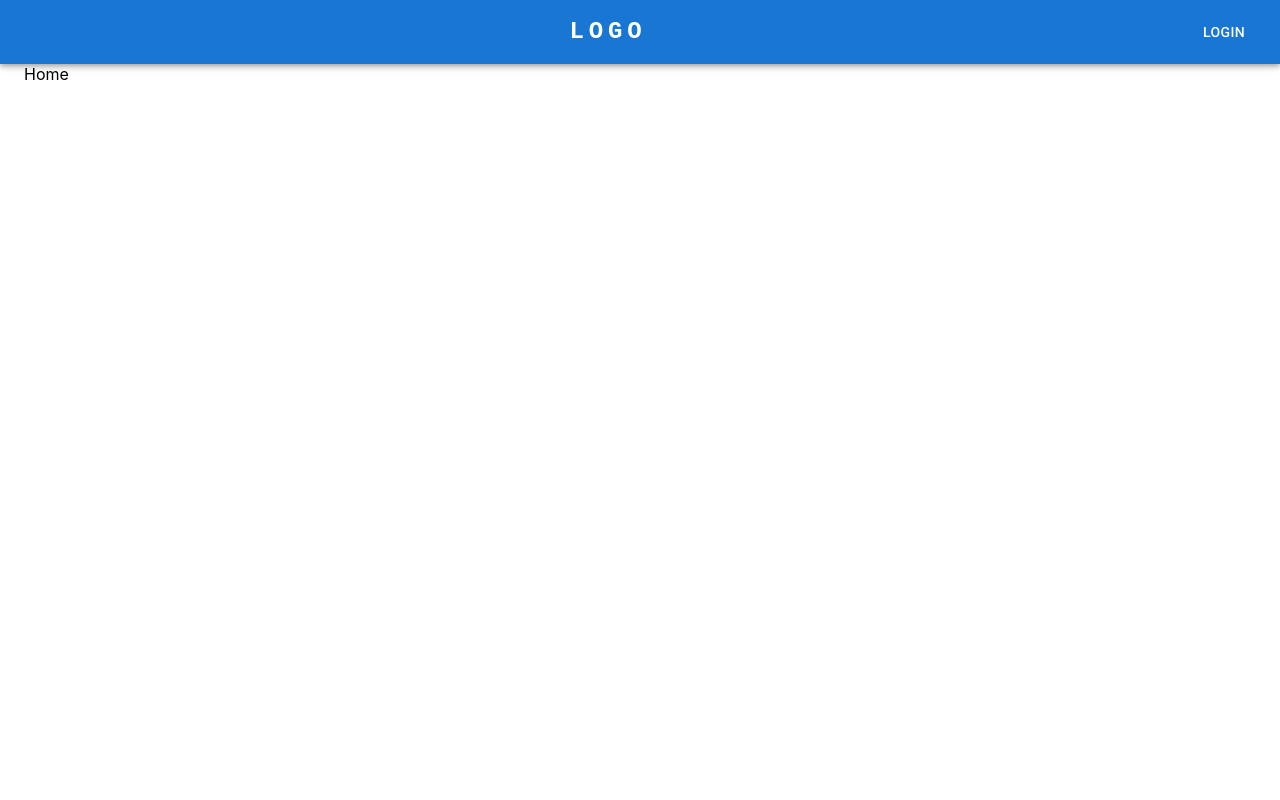
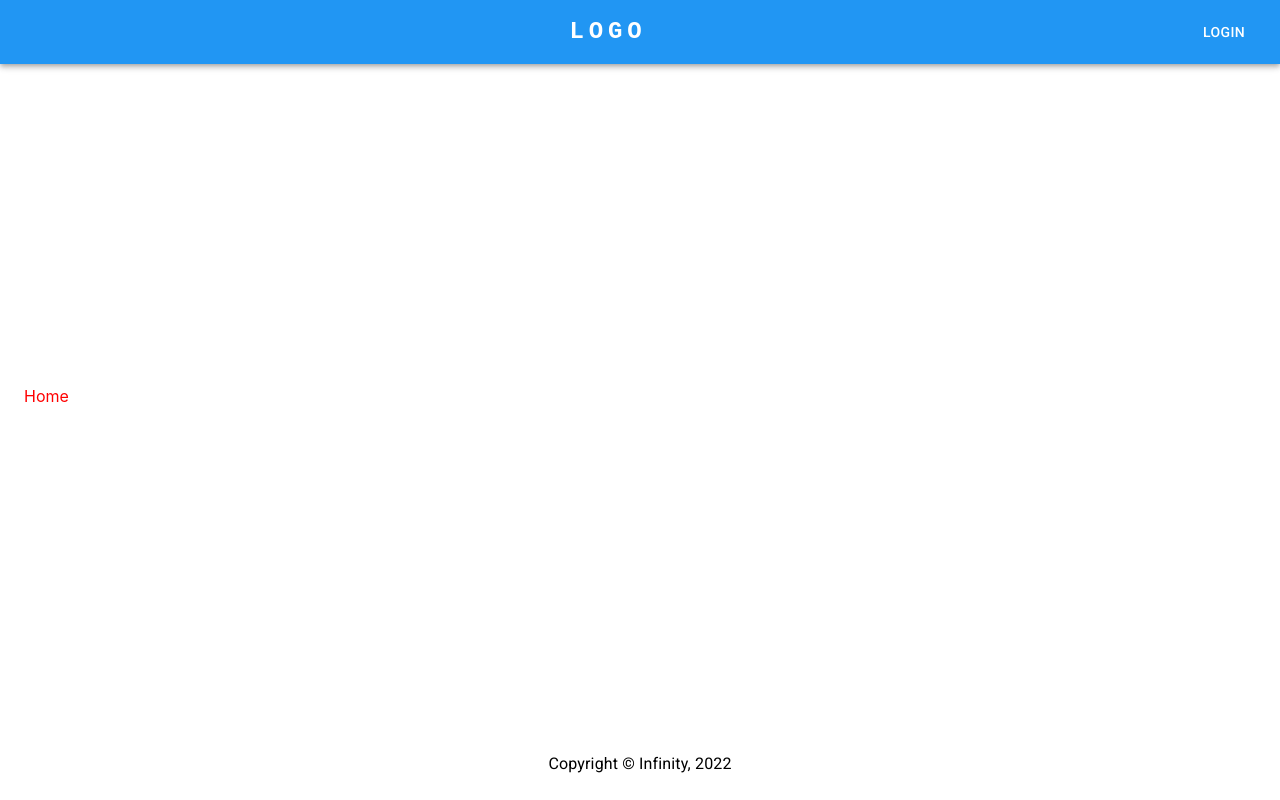
Before and after one commit to bouhartsev/amonic_airlines, a React (Create React App) app in the folder client/: page / in a window 1280 px wide. Built offline with nearby package versions, Linux system fonts and the light colour scheme; no server answers.

Commit message:
Add theme, footer, test craco

```diff
--- /dev/null
+++ b/client/craco.config.js
@@ -0,0 +1,7 @@
+module.exports = {
+  plugins: [
+    {
+      plugin: require("craco-plugin-scoped-css"),
+    },
+  ],
+};
--- a/client/src/App.tsx
+++ b/client/src/App.tsx
@@ -1,6 +1,7 @@
 import { BrowserRouter, Route, Routes } from "react-router-dom";
 
 import NavBar from "components/NavBar";
+import Footer from "components/Footer";
 import Home from "pages/Home";
 import Error from "pages/Error";
 
@@ -11,10 +12,13 @@ import Login from "components/Auth/Login";
 import Schedules from "pages/Schedules";
 
 import Container from "@mui/material/Container";
+import { ThemeProvider } from "@mui/material/styles";
+import theme from "utils/theme";
 
 function App() {
   return (
     <>
+      <ThemeProvider theme={theme}>
         <BrowserRouter>
           <NavBar />
           <Container maxWidth="xl" component="main">
@@ -31,10 +35,13 @@ function App() {
                 {/* <Route path="/logout" element={<Logout />} /> */}
               </Route>
 
+              <Route path="/403" element={<Error code={403} />} />
               <Route path="*" element={<Error />} />
             </Routes>
           </Container>
+          <Footer />
         </BrowserRouter>
+      </ThemeProvider>
     </>
   );
 }
--- /dev/null
+++ b/client/src/components/Footer.tsx
@@ -0,0 +1,20 @@
+import React from "react";
+import { Box, Typography } from "@mui/material";
+
+const Footer = () => {
+  return (
+    <Box
+      component="footer"
+      sx={{
+        py: 3,
+        px: 2,
+        mt: "auto",
+        textAlign: "center",
+      }}
+    >
+      <Typography variant="body1">Copyright © Infinity, 2022</Typography>
+    </Box>
+  );
+};
+
+export default Footer;
--- a/client/src/index.css
+++ b/client/src/index.css
@@ -12,3 +12,10 @@ code {
   font-family: source-code-pro, Menlo, Monaco, Consolas, 'Courier New',
     monospace;
 }
+
+
+#root {
+  display: flex;
+  flex-direction: column;
+  min-height: 100vh;
+}
--- a/client/src/pages/Error.tsx
+++ b/client/src/pages/Error/index.tsx
@@ -1,6 +1,7 @@
 import React from "react";
 import { Box, Typography } from "@mui/material";
 import { Link } from "react-router-dom";
+import "./style.scoped.css";
 
 const handledErrors: { [code: number]: { status: string; message: string } } = {
   403: {
@@ -16,13 +17,13 @@ const handledErrors: { [code: number]: { status: string; message: string } } = {
 
 const Error = ({ code = 404 }) => {
   return (
-    <Box sx={{textAlign: "center"}}>
-      <Typography variant="h1" gutterBottom>
-        {code}. {handledErrors[code]?.status}
+    <Box sx={{ textAlign: "center" }}>
+      <Typography variant="h2" gutterBottom className="test">
+        {code} | {handledErrors[code]?.status}
       </Typography>
       <Typography variant="subtitle1" gutterBottom>
-        {handledErrors[code]?.message}.<br />
-        <Link to="/">Back to the HOME PAGE.</Link>
+        {handledErrors[code]?.message}<br />
+        <Link to="/">Back to the HOME PAGE</Link>
       </Typography>
     </Box>
   );
--- /dev/null
+++ b/client/src/pages/Error/style.scoped.css
@@ -0,0 +1,6 @@
+main {
+    margin-top: auto;
+}
+.test {
+    color:red;
+}
--- a/client/src/pages/Home.tsx
+++ b/client/src/pages/Home.tsx
@@ -4,7 +4,7 @@ type Props = {}
 
 const Home = (props: Props) => {
   return (
-    <div>Home</div>
+    <div className="test">Home</div>
   )
 }
 
--- /dev/null
+++ b/client/src/utils/theme.ts
@@ -0,0 +1,10 @@
+import { createTheme } from "@mui/material/styles";
+import { blue } from '@mui/material/colors';
+
+const theme = createTheme({
+    palette: {
+        primary: blue,
+    },
+});
+
+export default theme;
```
Also changed, not shown: client/package.json (+5 -3 lines), client/tsconfig.json (+2 -8 lines), 2 other files (tests, documents, lock files or other folders). Lines whose indentation alone changed are shown as unchanged.
